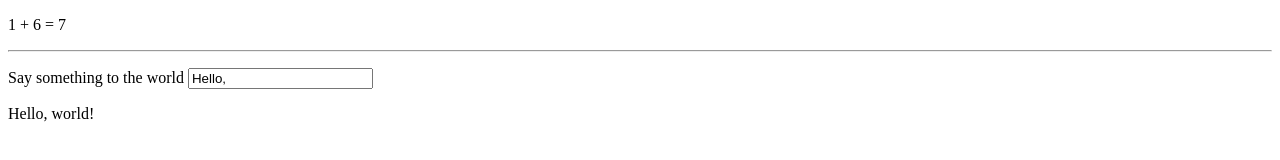
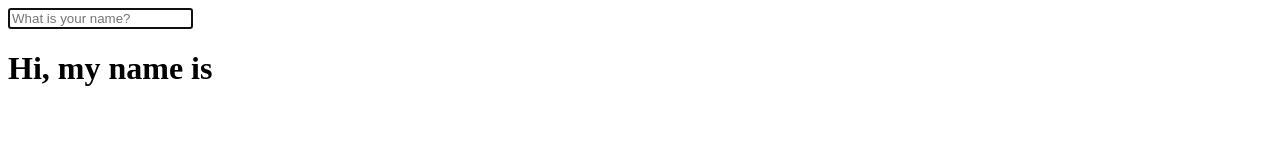
Before and after one commit to craftninja/angular-curr, a plain HTML site: page index.html in a window 1280 px wide. Drawn offline with nearby package versions, Linux system fonts and the light colour scheme.

Commit message:
User can enter name to be greeted by name
Two-way data binding

```diff
--- a/index.html
+++ b/index.html
@@ -6,9 +6,7 @@
     <script src="https://ajax.googleapis.com/ajax/libs/angularjs/1.4.8/angular.min.js"></script>
   </head>
   <body>
-    <p> 1 + 6 = {{1+6}} </p>
-    <hr>
-    <p>Say something to the world <input type="text" ng-model="greeting" ng-init="greeting='Hello, '"></p>
-    <p>{{ greeting }} world!</p>
+    <input type="text" ng-model="name" autofocus="true" placeholder="What is your name?">
+    <h1>Hi, my name is {{name}}</h1>
   </body>
 </html>
```
